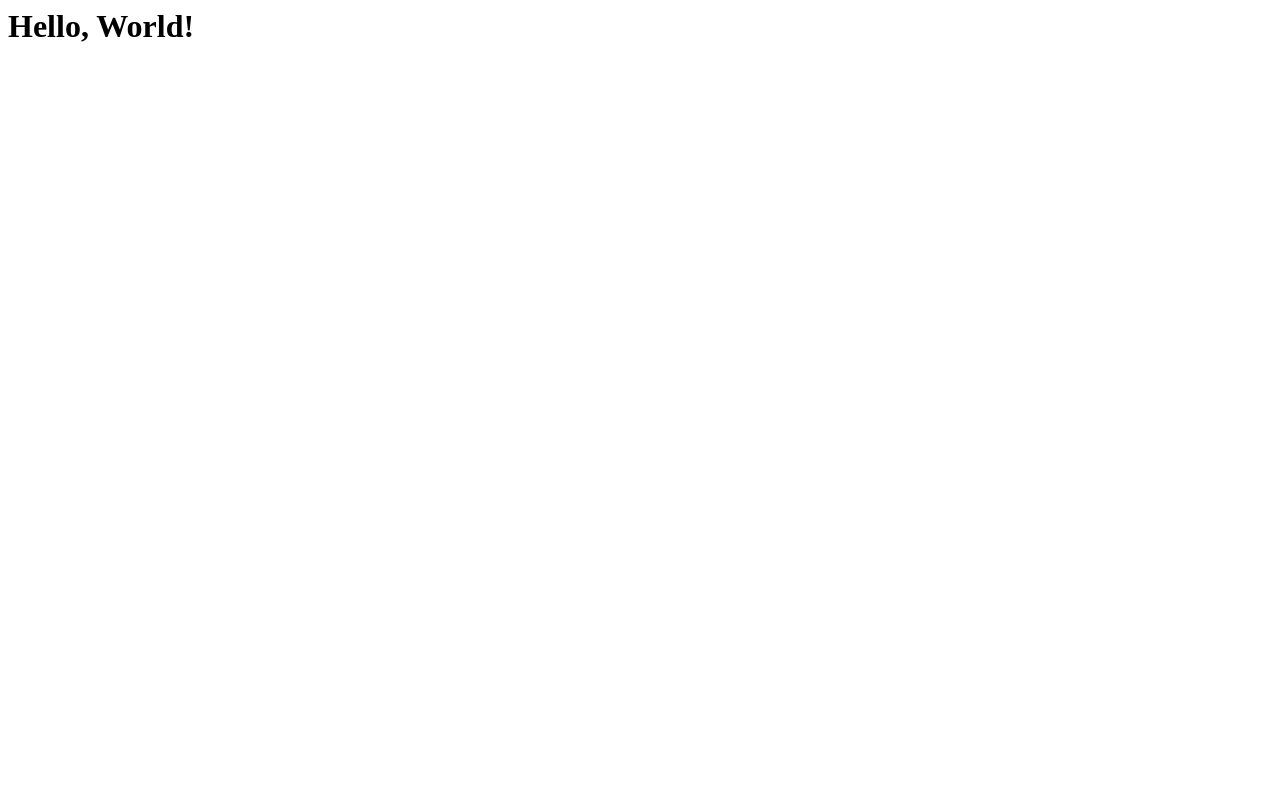
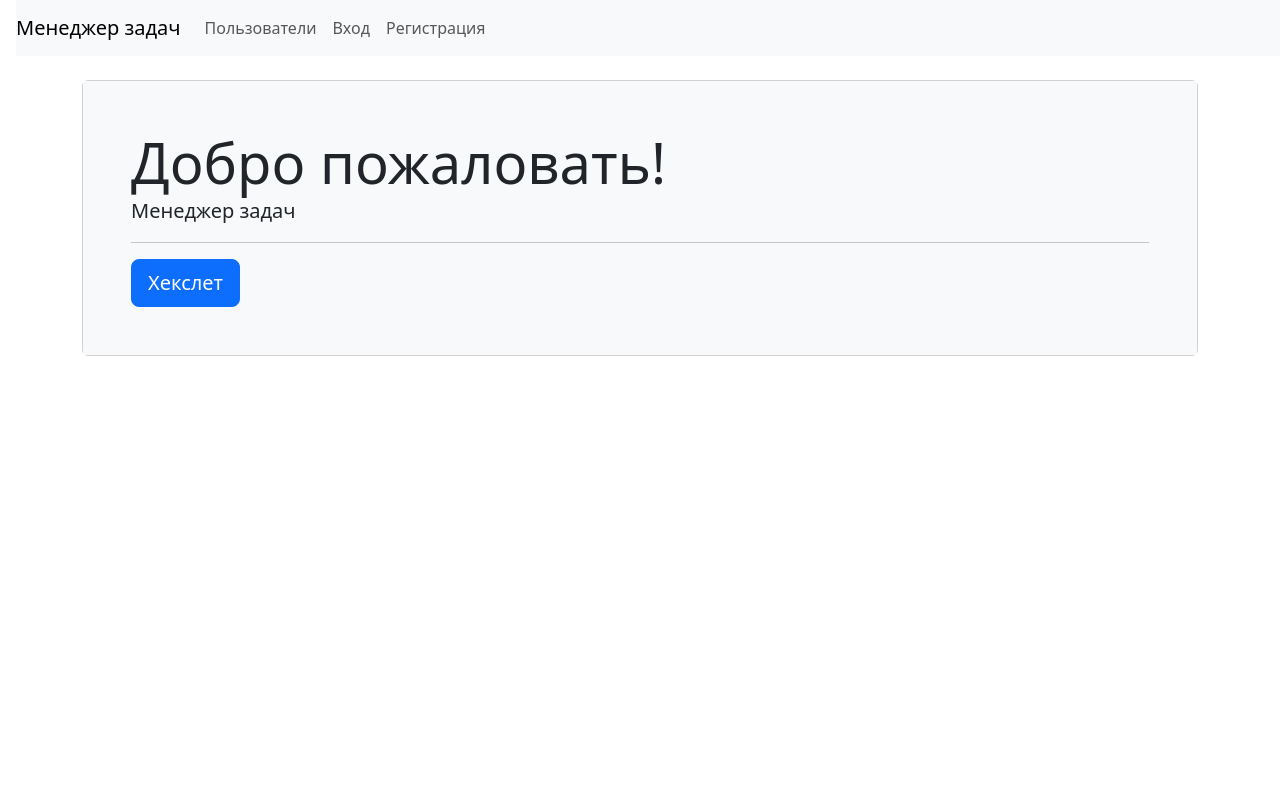
Before and after one commit to skarj/python-project-52, a Django app: page / in a window 1280 px wide. Before the commit the page is almost empty. Run offline with Django 5.2, Linux system fonts and the light colour scheme.

Commit message:
Add index page

```diff
--- a/task_manager/templates/index.html
+++ b/task_manager/templates/index.html
@@ -1 +1,11 @@
-<h1>Hello, {{ who }}!</h1>
+{% extends "layout.html" %}
+{% block content %}
+<div class="card">
+    <div class="card-body p-5 bg-light">
+        <div class="display-4">Добро пожаловать!</div>
+        <p class="lead">Менеджер задач</p>
+        <hr>
+        <a class="btn btn-primary btn-lg" href="https://ru.hexlet.io">Хекслет</a>
+    </div>
+</div>
+{% endblock %}
--- /dev/null
+++ b/task_manager/templates/layout.html
@@ -0,0 +1,47 @@
+<!DOCTYPE html>
+<html lang="ru-ru">
+
+<head>
+    <meta name="viewport" content="width=device-width, initial-scale=1, shrink-to-fit=no">
+    <title>Менеджер задач Hexlet</title>
+    <link crossorigin="anonymous" href="https://cdn.jsdelivr.net/npm/bootstrap@5.3.3/dist/css/bootstrap.min.css"
+        integrity="sha384-QWTKZyjpPEjISv5WaRU9OFeRpok6YctnYmDr5pNlyT2bRjXh0JMhjY6hW+ALEwIH" rel="stylesheet">
+    <script crossorigin="anonymous" integrity="sha384-YvpcrYf0tY3lHB60NNkmXc5s9fDVZLESaAA55NDzOxhy9GkcIdslK1eN7N6jIeHz"
+        src="https://cdn.jsdelivr.net/npm/bootstrap@5.3.3/dist/js/bootstrap.bundle.min.js"></script>
+</head>
+
+<body class="d-flex flex-column min-vh-100">
+    <nav class="navbar navbar-expand-lg navbar-light bg-light ms-3">
+        <a class="navbar-brand" href="/">Менеджер задач</a>
+        <button class="navbar-toggler" data-bs-toggle="collapse" data-bs-target="#navbarToggleExternalContent">
+            <span class="navbar-toggler-icon"></span>
+        </button>
+        <div class="collapse navbar-collapse" id="navbarToggleExternalContent">
+            <ul class="navbar-nav mr-auto">
+                <li class="nav-item">
+                    <a class="nav-link" href="/users/">Пользователи</a>
+                </li>
+
+            </ul>
+            <ul class="navbar-nav">
+
+                <li class="nav-item">
+                    <a class="nav-link" href="/login/">Вход</a>
+                </li>
+                <li class="nav-item">
+                    <a class="nav-link" href="/users/create/">Регистрация</a>
+                </li>
+
+            </ul>
+        </div>
+    </nav>
+
+    <div class="container wrapper flex-grow-1">
+
+        <h1 class="my-4">{% block title %}{% endblock %}</h1>
+        {% block content %}{% endblock %}
+
+    </div>
+</body>
+
+</html>
--- a/task_manager/views.py
+++ b/task_manager/views.py
@@ -2,6 +2,4 @@ from django.shortcuts import render
 
 
 def index(request):
-    return render(request, 'index.html', context={
-        'who': 'World',
-    })
+    return render(request, 'index.html')
```
